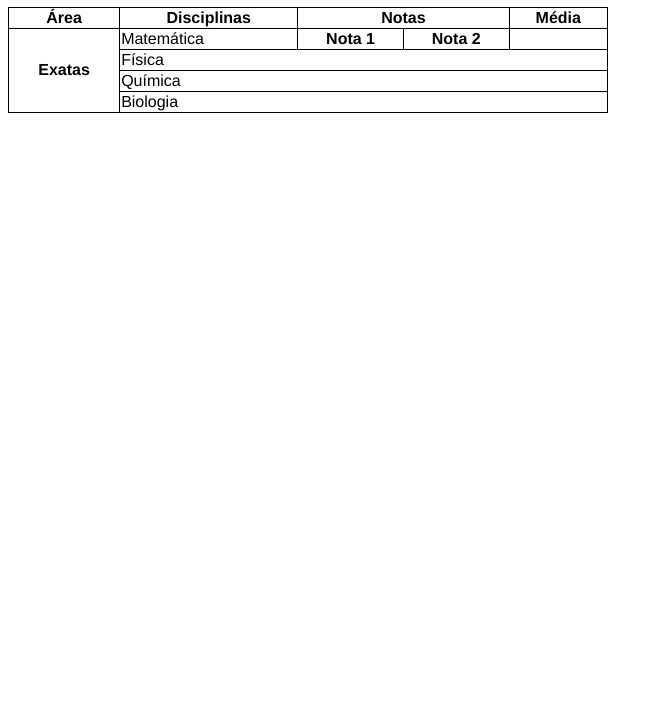
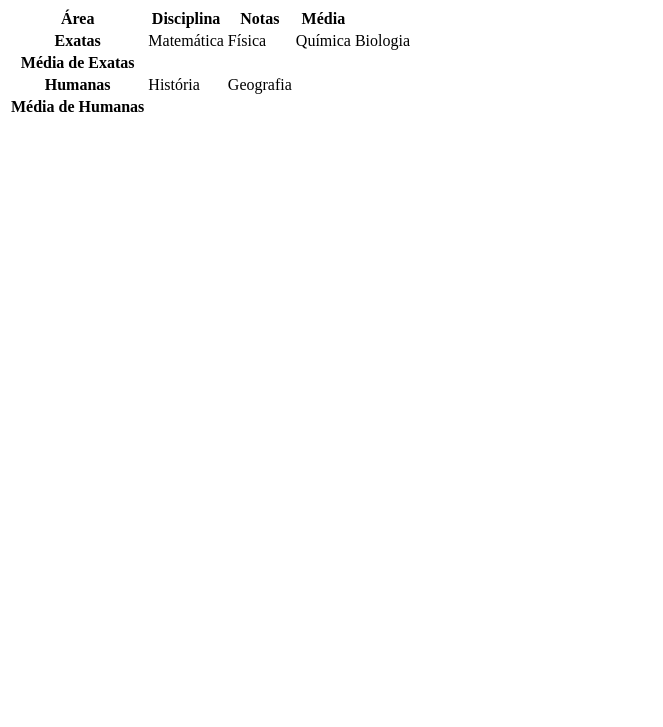
Before and after one commit to moiseslothbruke/html-css, a plain HTML site: page M3/aula18.html in a window 1280 px wide. Shown: the part 73-800 px from the top of the page, without its empty margins (0-663 px from the left). Drawn offline with Linux system fonts and the light colour scheme.

Commit message:
nova reformulação da tabela

```diff
--- a/M3/aula18.html
+++ b/M3/aula18.html
@@ -4,53 +4,35 @@
     <meta charset="UTF-8">
     <meta name="viewport" content="width=device-width, initial-scale=1.0">
     <title>Desafio parte 3</title>
-    <style>
-        *{
-            font-family: 'Franklin Gothic Medium', 'Arial Narrow', Arial, sans-serif;
-        }
-
-        table{
-            width: 600px;
-            border-collapse: collapse;
-        }
-
-        tr , th{
-            border: 1px solid black;
-
-        }
-    </style>
 </head>
 <body>
     <h1>Tabela complexa</h1>
 
     <table>
-        <thead>
         <tr>
             <th>Área</th>
-                <th>Disciplinas</th>
-                <th colspan="2">Notas</th>
+            <th>Disciplina</th>
+            <th>Notas</th>
             <th>Média</th>
         </tr>
-        </thead>
-        <tbody>
         <tr>
-                <th rowspan="5">Exatas</th>
+            <th>Exatas</th>
+            <td>Matemática</td>
+            <td>Física</td>
+            <td>Química</td>
+            <td>Biologia</td>
         </tr>
         <tr>
-                <td>Matemática</td>
-                <th>Nota 1</th>
-                <th>Nota 2</th>
+            <th>Média de Exatas</th>
         </tr>
         <tr>
-                <td>Física</td>
+            <th>Humanas</th>
+            <td>História</td>
+            <td>Geografia</td>
         </tr>
         <tr>
-                <td>Química</td>
+            <th>Média de Humanas</th>
         </tr>
-            <tr>
-                <td>Biologia</td>
-            </tr>
-        </tbody>
     </table>
 </body>
 </html>
```
Lines whose indentation alone changed are shown as unchanged.
